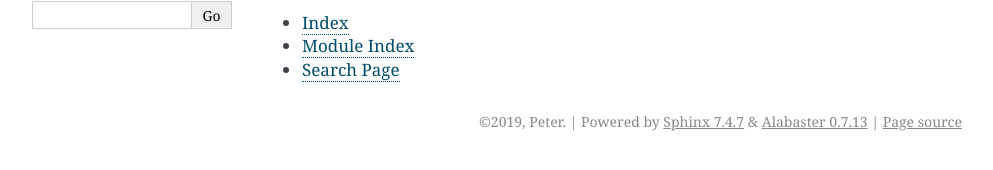
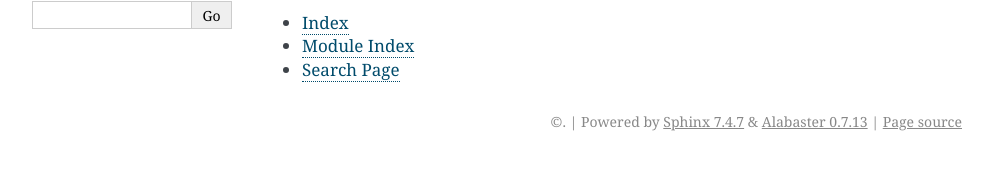
Before and after one commit to finefoot/sphinxtest, a Sphinx documentation site: the page built from docs/index.rst, in a window 1280 px wide. Shown: the part 289-459 px from the top of the page, without its empty margins (148-1141 px from the left). Built offline with Sphinx 7.4.7, drawn with Linux system fonts in a browser that asks for light colours; pages that are not in the unit, such as notebooks, are missing from menus.

Commit message:
Update conf.py

```diff
--- a/docs/conf.py
+++ b/docs/conf.py
@@ -10,16 +10,16 @@
 # add these directories to sys.path here. If the directory is relative to the
 # documentation root, use os.path.abspath to make it absolute, like shown here.
 #
-# import os
-# import sys
-# sys.path.insert(0, os.path.abspath('.'))
+import os
+import sys
+sys.path.insert(0, os.path.abspath('..'))
 
 
 # -- Project information -----------------------------------------------------
 
 project = 'Fibonacci'
-copyright = '2019, Peter'
-author = 'Peter'
+#copyright = '2019, Peter'
+#author = 'Peter'
 
 
 # -- General configuration ---------------------------------------------------
```
